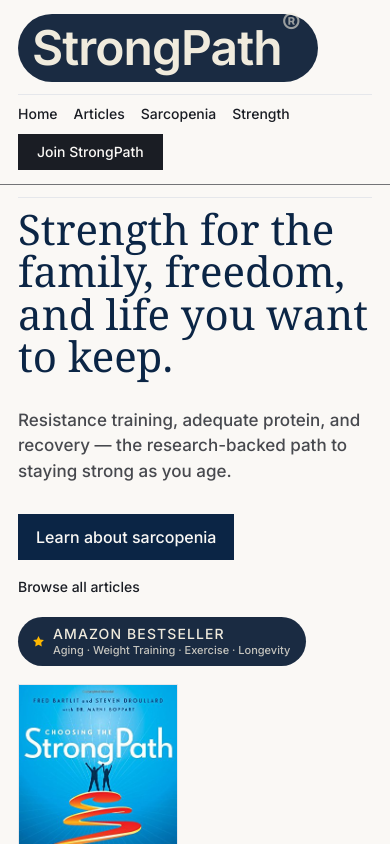
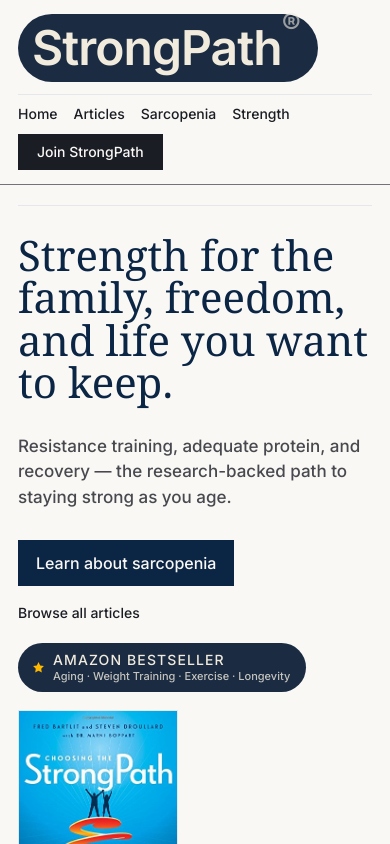
Before and after one commit to JPCWooJ/strongpath, a Next.js app: page / in a window 390 px wide. Shown: the top 844 px of the page. Built offline with nearby package versions, Linux system fonts and the light colour scheme; no server answers.

Commit message:
reduce hero top padding: 162px→80px desktop, 22px→48px mobile (#50)

```diff
--- a/app/(marketing)/page.tsx
+++ b/app/(marketing)/page.tsx
@@ -160,8 +160,8 @@
   return (
     <main className="bg-warm-white">
       <section className="border-b border-[#2E6171]/24 bg-[#FAF8F5]">
-        <div className="sp-container pb-8 pt-12 md:pb-14 md:pt-[90px]">
-          <div className="grid gap-16 border-y border-[#2E6171]/24 py-10 md:gap-20 md:py-72 lg:grid-cols-[minmax(0,1fr)_280px] lg:items-start lg:gap-28">
+        <div className="sp-container pb-8 pt-20 md:pb-14 md:pt-20">
+          <div className="grid gap-16 border-y border-[#2E6171]/24 pb-10 pt-28 md:gap-20 md:pb-72 md:pt-60 lg:grid-cols-[minmax(0,1fr)_280px] lg:items-start lg:gap-28">
 
             <div>
               <h1 className="font-display text-[42px] font-normal leading-[1.01] text-[#0B2545] md:text-[74px] md:leading-[0.98]">
```
